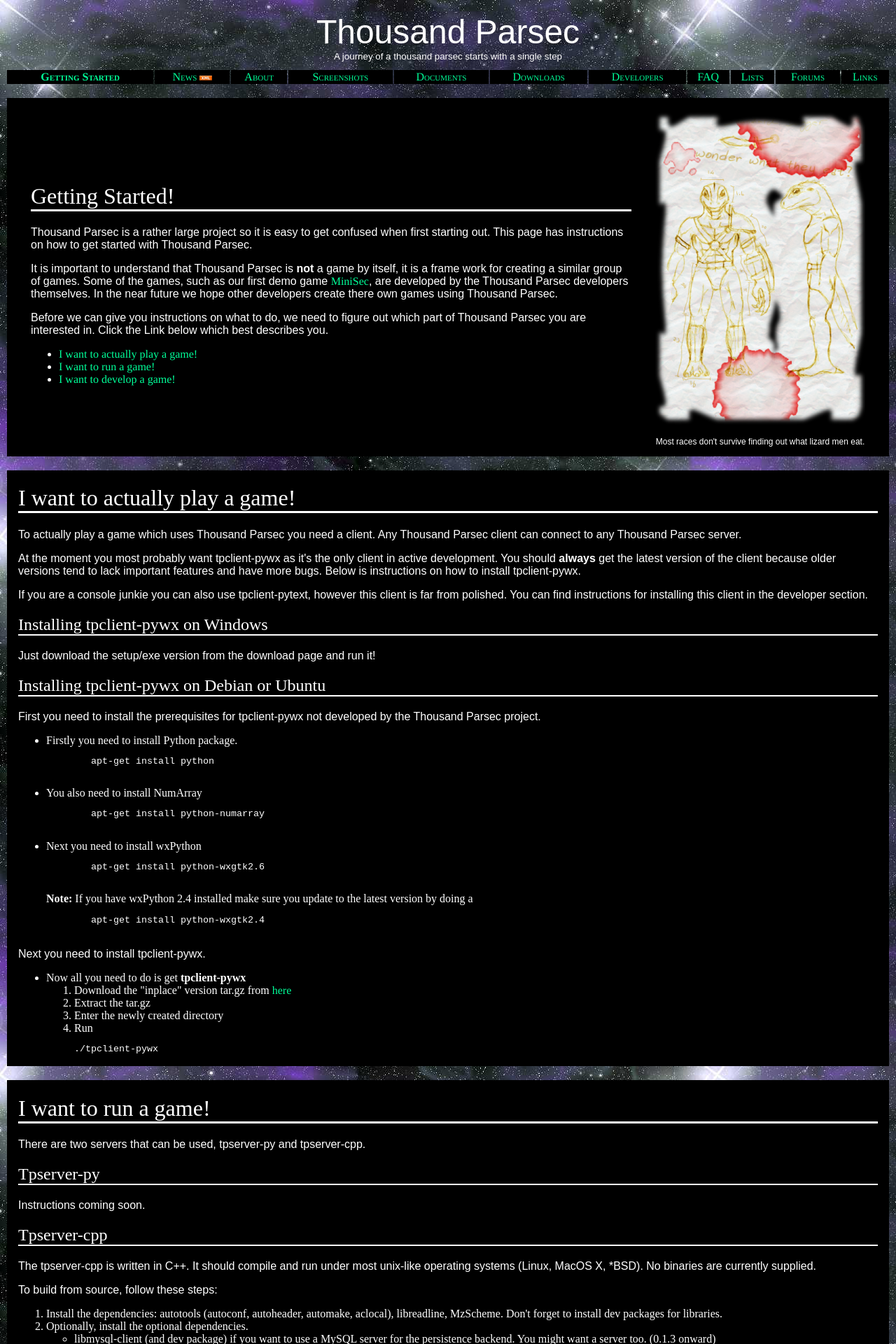
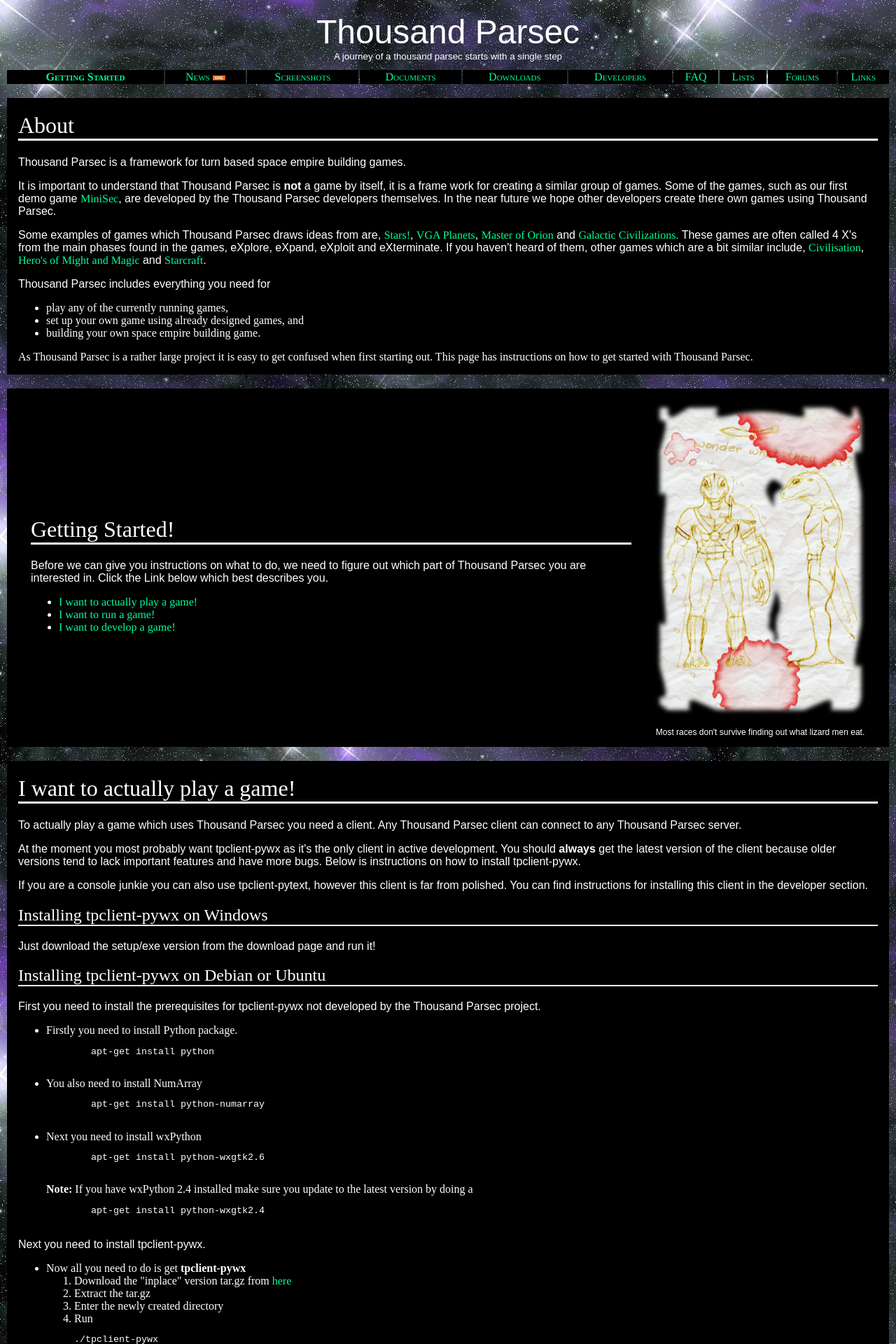
Before and after one commit to thousandparsec-obsolete/web, a PHP site: page /gettingstarted.php in a window 1280 px wide. Shown: the top 1920 px of the page at 70% size. Run offline with PHP 8.4, Linux system fonts and the light colour scheme.

Commit message:
Try and make the website more clear.

```diff
--- a/bits/start_page.inc
+++ b/bits/start_page.inc
@@ -23,8 +23,6 @@
 			<a href="/tp/index.php">News</a>
 			<a href="/tp/rss.php"><img src="/tp/graphics/rss.gif" width=18 height=7 border=0 alt="[XML]"></a>
 		</td><td>
-			<a href="/tp/about.php">About</a>
-		</td><td>
 			<a href="/tp/screenshots.php">Screenshots</a>
 		</td><td>
 			<a href="/tp/documents.php">Documents</a>
--- a/gettingstarted.php
+++ b/gettingstarted.php
@@ -1,21 +1,47 @@
 <?php $title = "Getting Started!" ?>
 <?php include "bits/start_page.inc" ; ?>
+<?php include "bits/start_section.inc" ; ?>
+<h1>About</h1>
+<p>
+	Thousand Parsec is a framework for turn based space empire building games.
+</p><p>
+	It is important to understand that Thousand Parsec is <b>not</b> a game by itself,
+	it is a frame work for creating a similar group of games. Some of the games,
+	such as our first demo game <a href="/tp/dev/documents/minisec.php">MiniSec</a>,
+	are developed by the Thousand Parsec developers themselves. In the near
+	future we hope other developers create there own games using Thousand Parsec.
+</p><p>
+	Some examples of games which Thousand Parsec draws ideas from are,
+<a href="http://www.faqs.org/faqs/games/stars/newsgroup-faq/">Stars!</a>,
+<a href="http://www.vgaplanets.com/">VGA Planets</a>,
+<a href="http://moo3.quicksilver.com/">Master of Orion</a> and
+<a href="http://www.galciv.com/">Galactic Civilizations.</a>
+	These games are often called 4 X's from the main phases found in the games,
+	eXplore, eXpand, eXploit and eXterminate.
 
+	If you haven't heard of them, other games which are a bit similar include,
+<a href="http://www.civ3.com/">Civilisation</a>,
+<a href="http://www.mightandmagic.com/">Hero's of Might and Magic</a> and
+<a href="http://www.blizzard.com/starcraft/">Starcraft</a>.
+</p><p>
+	Thousand Parsec includes everything you need for
+	<ul>
+		<li>play any of the currently running games,</li>
+		<li>set up your own game using already designed games, and</li>
+		<li>building your own space empire building game.</li>
+	</ul>
+	As Thousand Parsec is a rather large project it is easy to get confused
+	when first starting out. This page has instructions on how to get started
+	with Thousand Parsec.
+</p>
+<?php include "bits/end_section.inc" ; ?>
 <?php include "bits/start_section.inc" ; ?>
 <table>
 	<tr>
 		<td>
 <h1>Getting Started!</h1>
 <p>
-	Thousand Parsec is a rather large project so it is easy to get confused
-	when first starting out. This page has instructions on how to get started
-	with Thousand Parsec.
 </p><p>
-	It is important to understand that Thousand Parsec is <b>not</b> a game by itself,
-	it is a frame work for creating a similar group of games. Some of the games,
-	such as our first demo game <a href="/tp/dev/documents/minisec.php">MiniSec</a>,
-	are developed by the Thousand Parsec developers themselves. In the near
-	future we hope other developers create there own games using Thousand Parsec.
 </p><p>
 	Before we can give you instructions on what to do, we need to figure out
 	which part of Thousand Parsec you are interested in. Click the Link below
@@ -96,8 +122,6 @@
 		</ol>
 	</li>
 </ul>
-
-
 
 <?php include "bits/end_section.inc" ; ?>
 <?php include "bits/start_section.inc" ; ?>
```
Also changed, not shown: about.php (deleted, +0 -29 lines).
